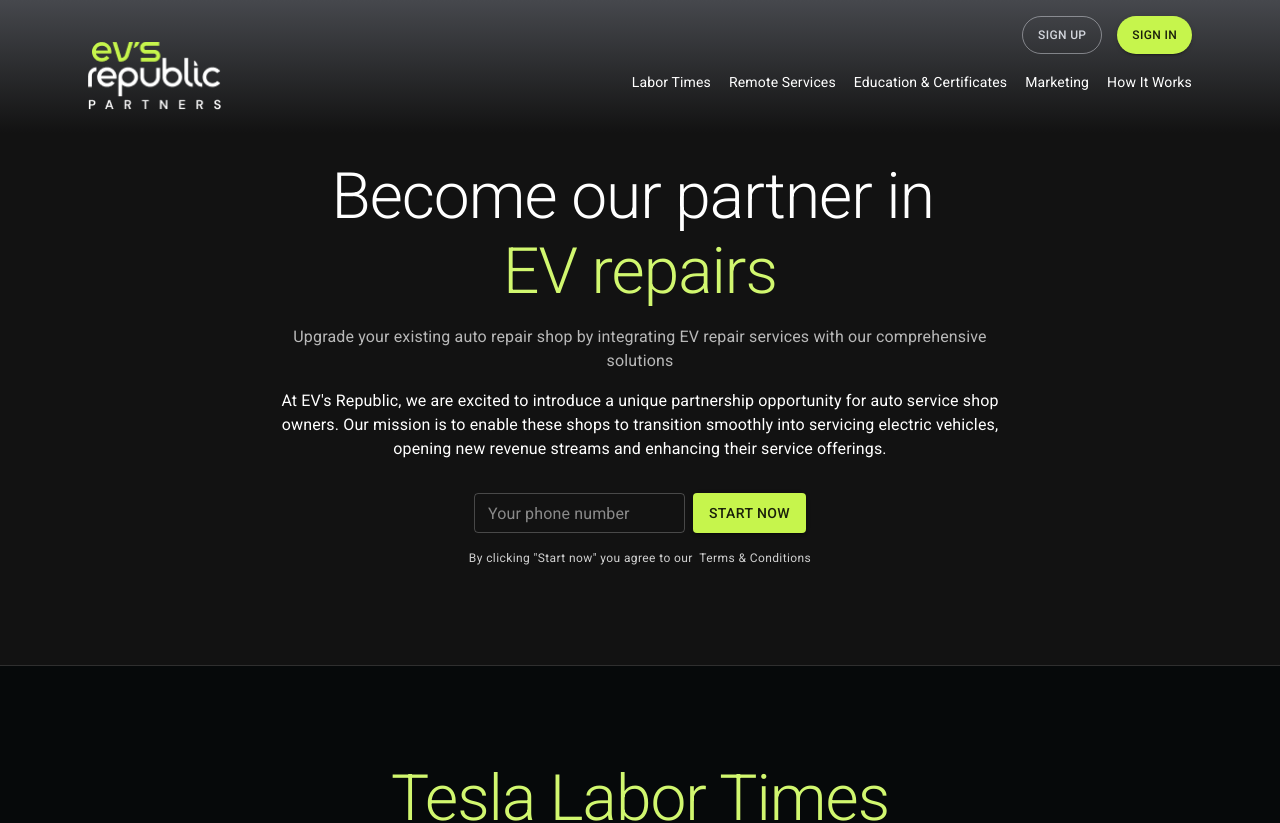
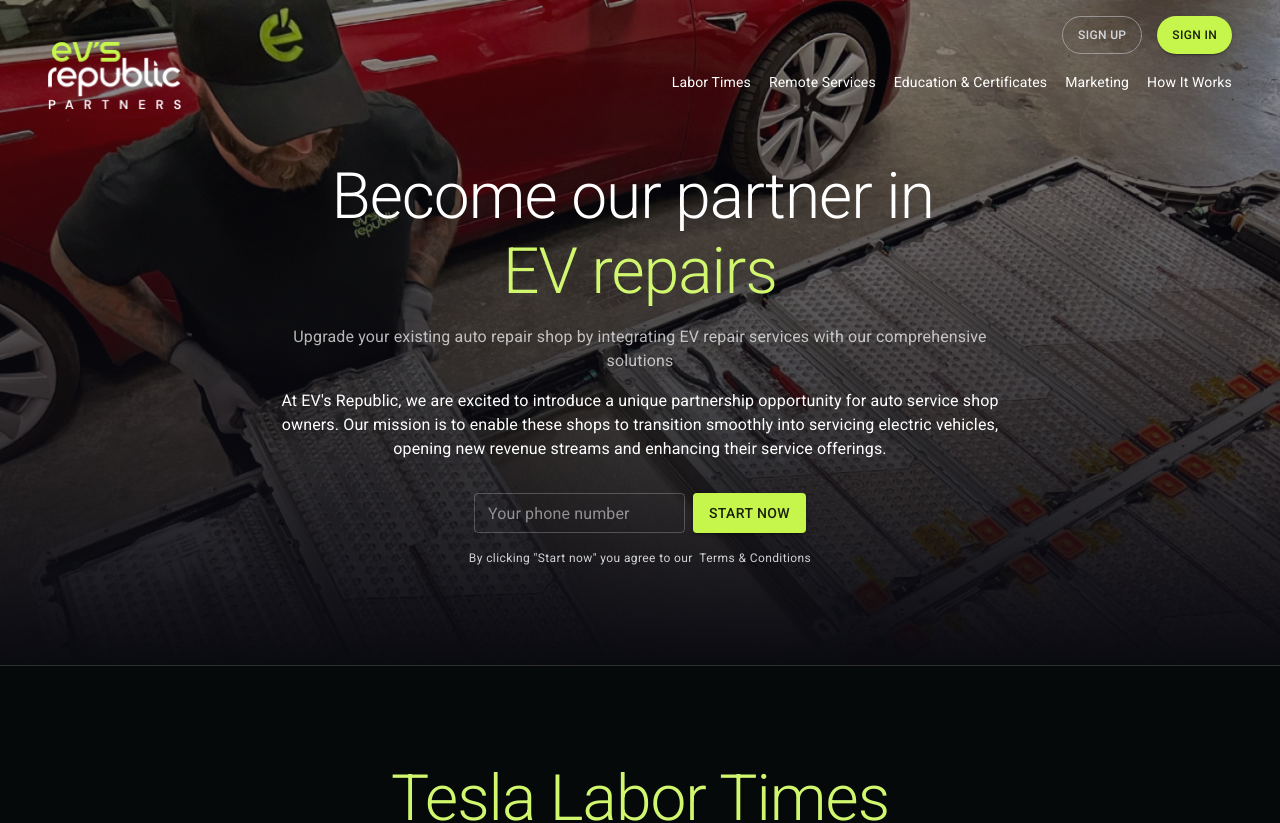
Before and after one commit to ArturLobur/evsrepublic-partnership, a React (Vite) app: page / in a window 1280 px wide. Shown: the top 823 px of the page. Built offline with nearby package versions, Linux system fonts and the light colour scheme.

Commit message:
new design header and about

```diff
--- a/src/components/About.tsx
+++ b/src/components/About.tsx
@@ -1,4 +1,3 @@
-import {alpha} from "@mui/material";
 import Box from "@mui/material/Box";
 import Button from "@mui/material/Button";
 import Container from "@mui/material/Container";
@@ -7,8 +6,8 @@
 import Typography from "@mui/material/Typography";
 import * as React from "react";
 
+import backgroundImg from "../assets/backgroundImg.png";
 import {useDialog} from "../store/DialogContext.tsx";
-import {siteColors} from "../system/constants.ts";
 import {sendDataToGoogleDoc} from "../utils/sendDataToGoogleDoc.ts";
 
 export default function About() {
@@ -40,11 +39,10 @@
 
   return (
     <Box
-      id="about"
       sx={{
         width: "100%",
-        backgroundImage: `linear-gradient(${siteColors.darkGrey}, ${alpha("#090E10", 0.0)})`,
-        backgroundSize: "100% 20%",
+        backgroundImage: `url(${backgroundImg})`, // Замените на путь к вашему изображению
+        backgroundSize: "cover", // Настройка размера изображения
         backgroundRepeat: "no-repeat",
       }}
     >
--- a/src/components/Header.tsx
+++ b/src/components/Header.tsx
@@ -51,7 +51,7 @@
 
   return (
     <AppBar sx={{background: "none", boxShadow: "none", mt: 2}}>
-      <Container>
+      <Container maxWidth="xl">
         <Toolbar variant="regular">
           <Menu
             scrollToSection={scrollToSection}
```
